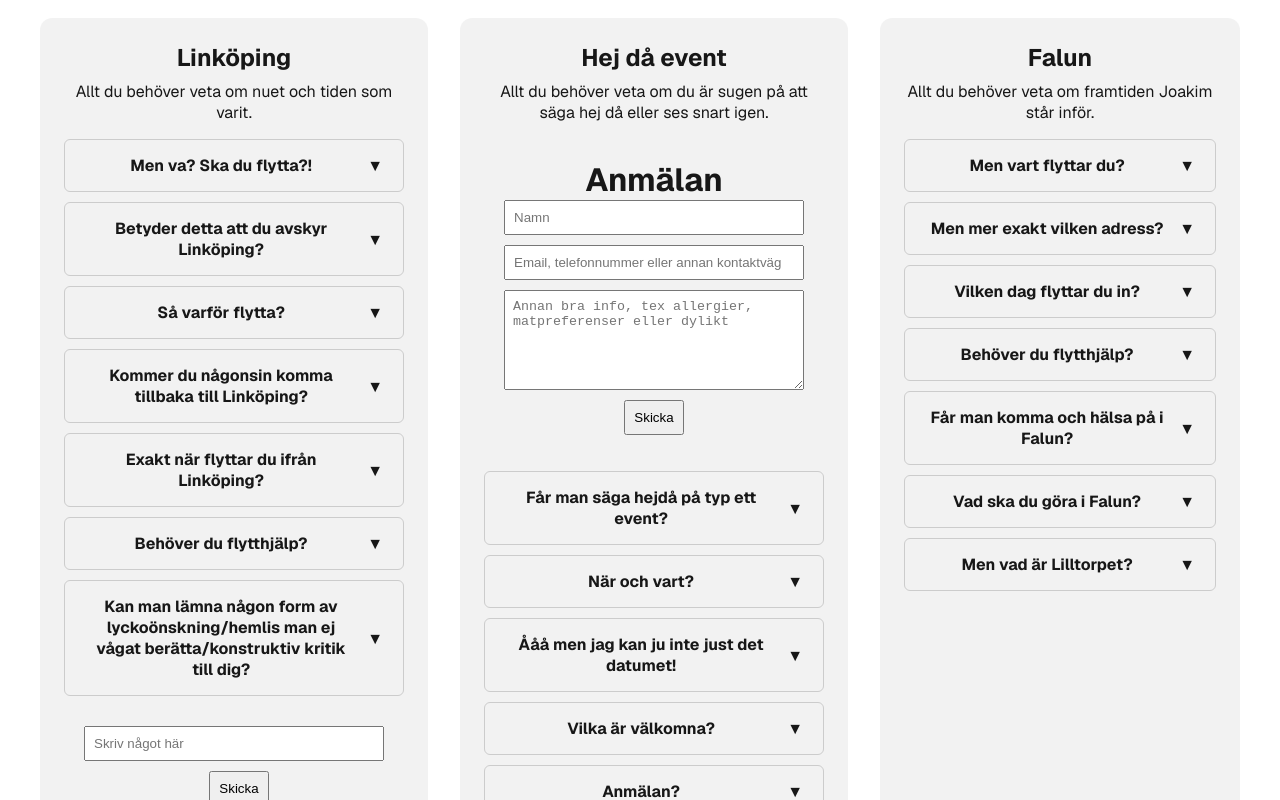
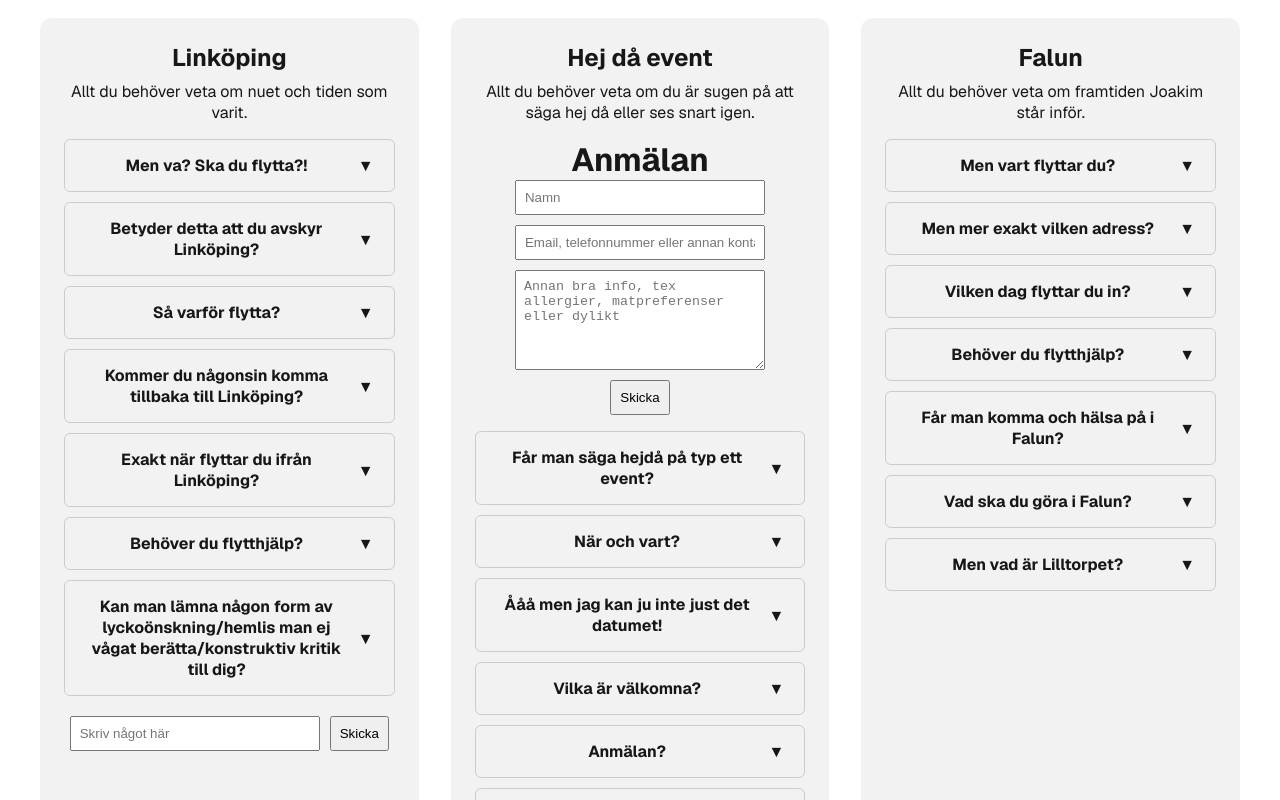
Before and after one commit to Jojoje/lamnaLinkoping, a Next.js app: page / in a window 1280 px wide. Shown: the part 1460-2260 px from the top of the page. Built offline with nearby package versions, Linux system fonts and the light colour scheme.

Commit message:
Some form style

```diff
--- a/app/feedback.tsx
+++ b/app/feedback.tsx
@@ -23,14 +23,14 @@ export default function Feedback() {
   };
 
   return (
-    <div style={{ padding: 20 }}>
+    <div style={{  }}>
 
       <input
         type="text"
         value={text}
         onChange={(e) => setText(e.target.value)}
         placeholder="Skriv något här"
-        style={{ padding: 8, width: 300 }}
+        style={{ padding: 8, width: 250 }}
       />
       <button onClick={handleSubmit} style={{ marginLeft: 10, padding: 8, marginTop: 10 }}>
         Skicka
--- a/app/party.tsx
+++ b/app/party.tsx
@@ -23,28 +23,28 @@ export default function Party() {
   };
 
   return (
-    <div style={{ padding: 20 }}>
+    <div style={{  justifyItems: 'center' }}>
       <h1>Anmälan</h1>
       <input
         name="name"
         value={formData.name}
         onChange={handleChange}
         placeholder="Namn"
-        style={{ display: 'block', marginBottom: 10, padding: 8, width: 300 }}
+        style={{ display: 'block', marginBottom: 10, padding: 8, minWidth: 250 }}
       />
       <input
         name="contact"
         value={formData.contact}
         onChange={handleChange}
         placeholder="Email, telefonnummer eller annan kontaktväg"
-        style={{ display: 'block', marginBottom: 10, padding: 8, width: 300 }}
+        style={{ display: 'block', marginBottom: 10, padding: 8, minWidth: 250 }}
       />
       <textarea
         name="misc"
         value={formData.misc}
         onChange={handleChange}
         placeholder="Annan bra info, tex allergier, matpreferenser eller dylikt"
-        style={{ display: 'block', marginBottom: 10, padding: 8, width: 300, height: 100 }}
+        style={{ display: 'block', marginBottom: 10, padding: 8, minWidth: 250, height: 100 }}
       />
       <button onClick={handleSubmit} style={{ padding: 8 }}>
         Skicka
```
